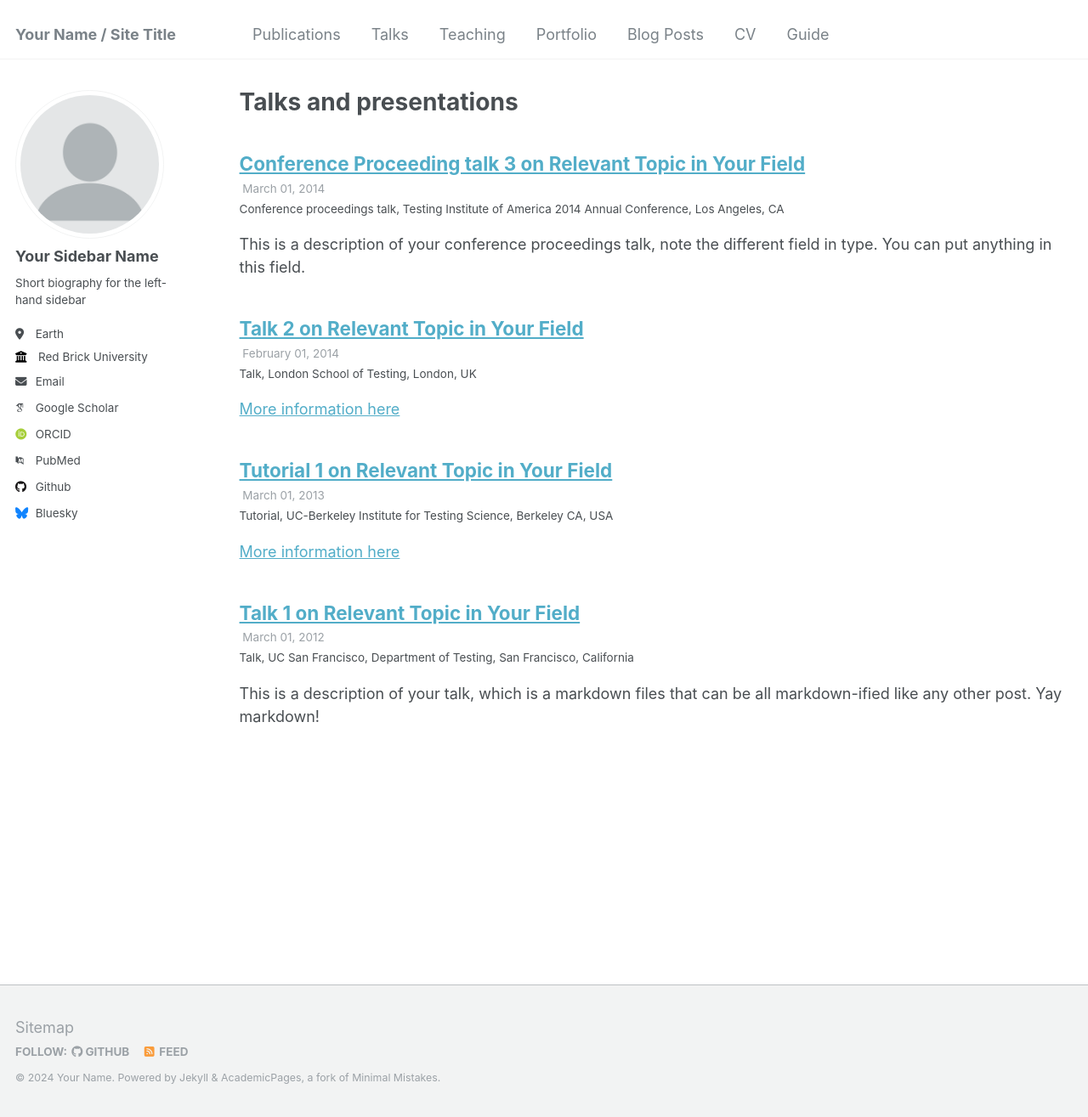
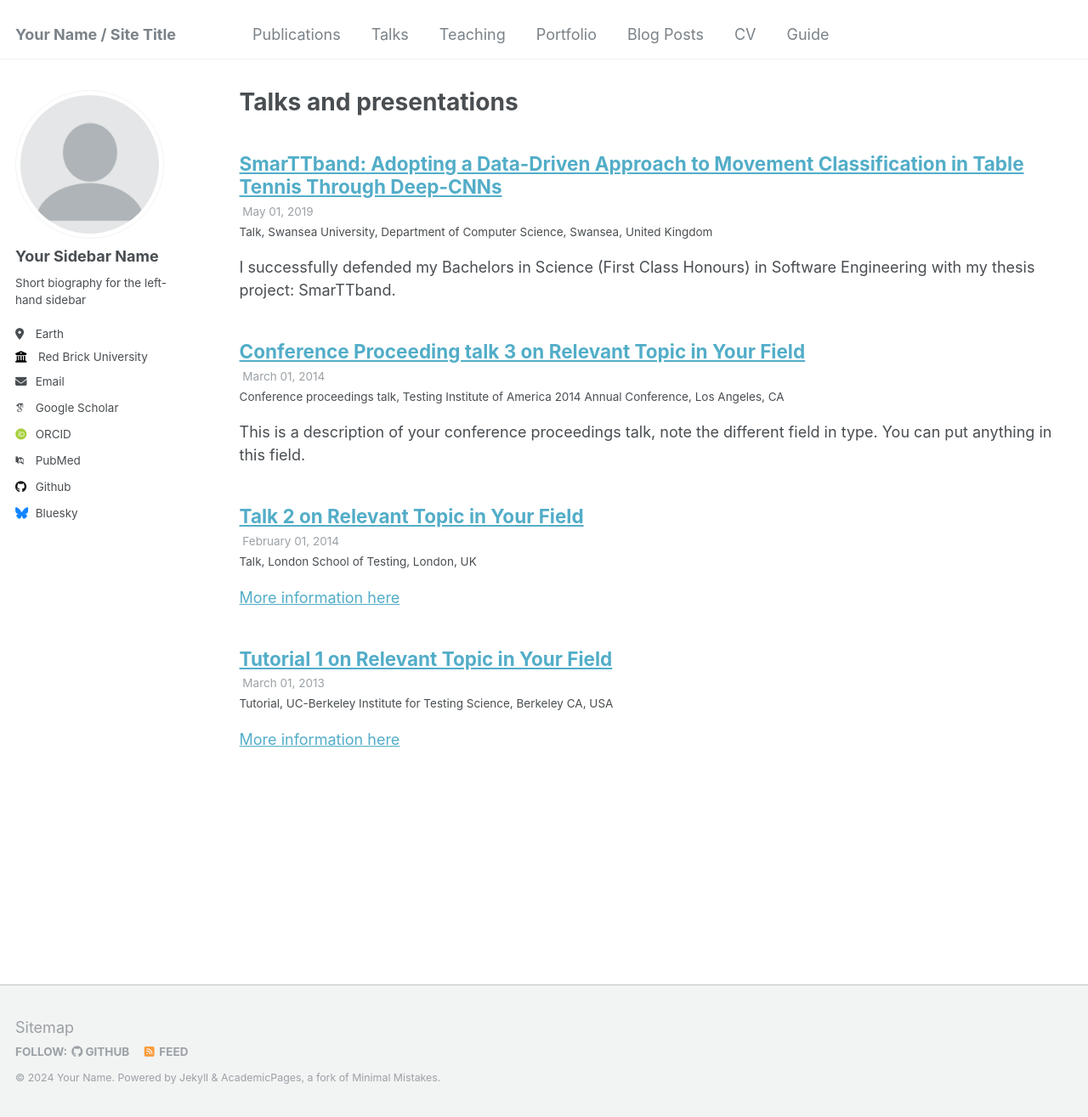
Before and after one commit to DaishPeter/daishpeter.github.io, a Jekyll site: the page built from _pages/talks.html, in a window 1280 px wide and 1315 px high. Shown: the whole window at 85% size. Built offline with Jekyll 4.4.1, drawn with Linux system fonts in a browser that asks for light colours; some web fonts are replaced.

Commit message:
included my undergrad projects

```diff
--- a/_talks/2012-03-01-talk-1.md
+++ /dev/null
@@ -1,11 +0,0 @@
----
-title: "Talk 1 on Relevant Topic in Your Field"
-collection: talks
-type: "Talk"
-permalink: /talks/2012-03-01-talk-1
-venue: "UC San Francisco, Department of Testing"
-date: 2012-03-01
-location: "San Francisco, California"
----
-
-This is a description of your talk, which is a markdown files that can be all markdown-ified like any other post. Yay markdown!
--- /dev/null
+++ b/_talks/undergrad_project.md
@@ -0,0 +1,20 @@
+---
+title: "SmarTTband: Adopting a Data-Driven Approach to Movement Classification in Table Tennis Through Deep-CNNs"
+collection: talks
+type: "Talk"
+permalink: /talks/2019-05-01-talk-1
+venue: "Swansea University, Department of Computer Science"
+date: 2019-05-01
+location: "Swansea, United Kingdom"
+---
+
+I successfully defended my Bachelors in Science (First Class Honours) in Software Engineering with my thesis project: SmarTTband.
+
+SmarTTband applied a data-centric approach to shot classification in the fast-paced sport of Table Tennis.
+
+For this project, I designed a data collection pipeline and performed acceleration-based signal-segmentation to curate a clean dataset of four of the basic shot movements in table tennis: Forehand Topspin, Forehand Backspin, Backhand Topspin, Backhand Backspin.
+
+After the data was curated, I developed a novel CNN classification network capable of automatically classifying table tennis shots based off the acceleration of a bluetooth accelerometer attached to the playing arm.
+
+Equipment Used
+======
```
Also changed, not shown: _pages/about.md (+4 -2 lines).
